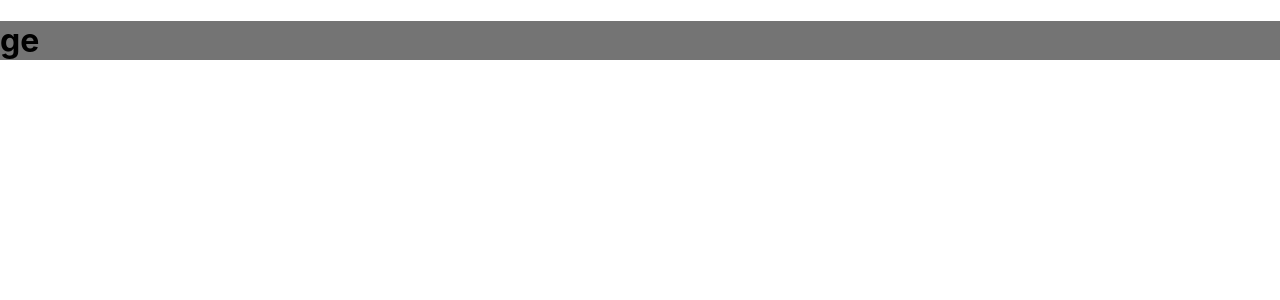
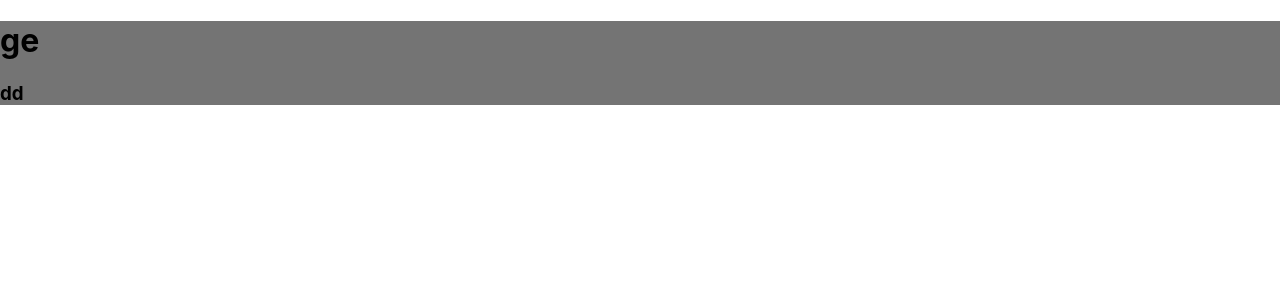
Before and after one commit to AnimeshMondol/Independent-service-provider, a React (Create React App) app: page / in a window 1280 px wide. Shown: the top 300 px of the page. Built offline with nearby package versions, Linux system fonts and the light colour scheme.

Commit message:
2nd commit

```diff
--- a/src/App.js
+++ b/src/App.js
@@ -4,6 +4,7 @@ function App() {
   return (
     <div className="App">
       <h1>ge</h1>
+      <h3>dd</h3>
 
     </div>
   );
```
